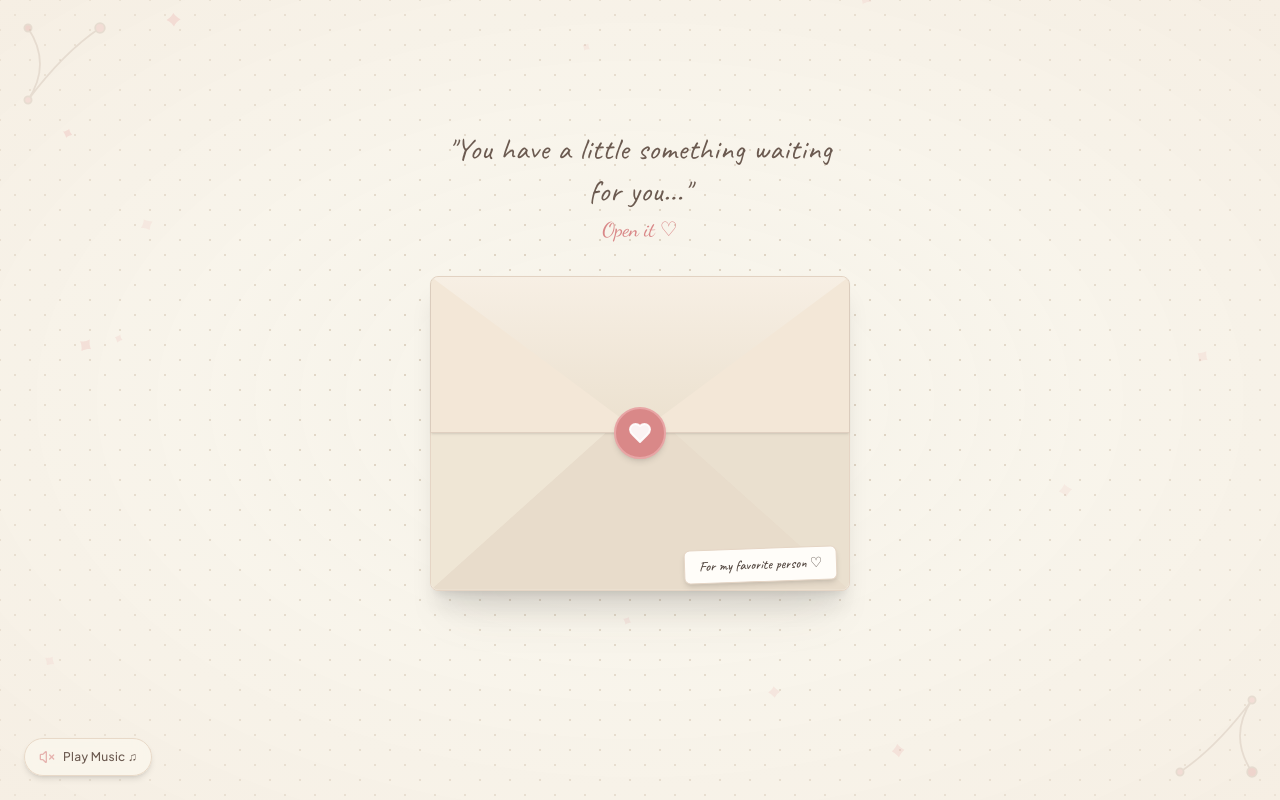
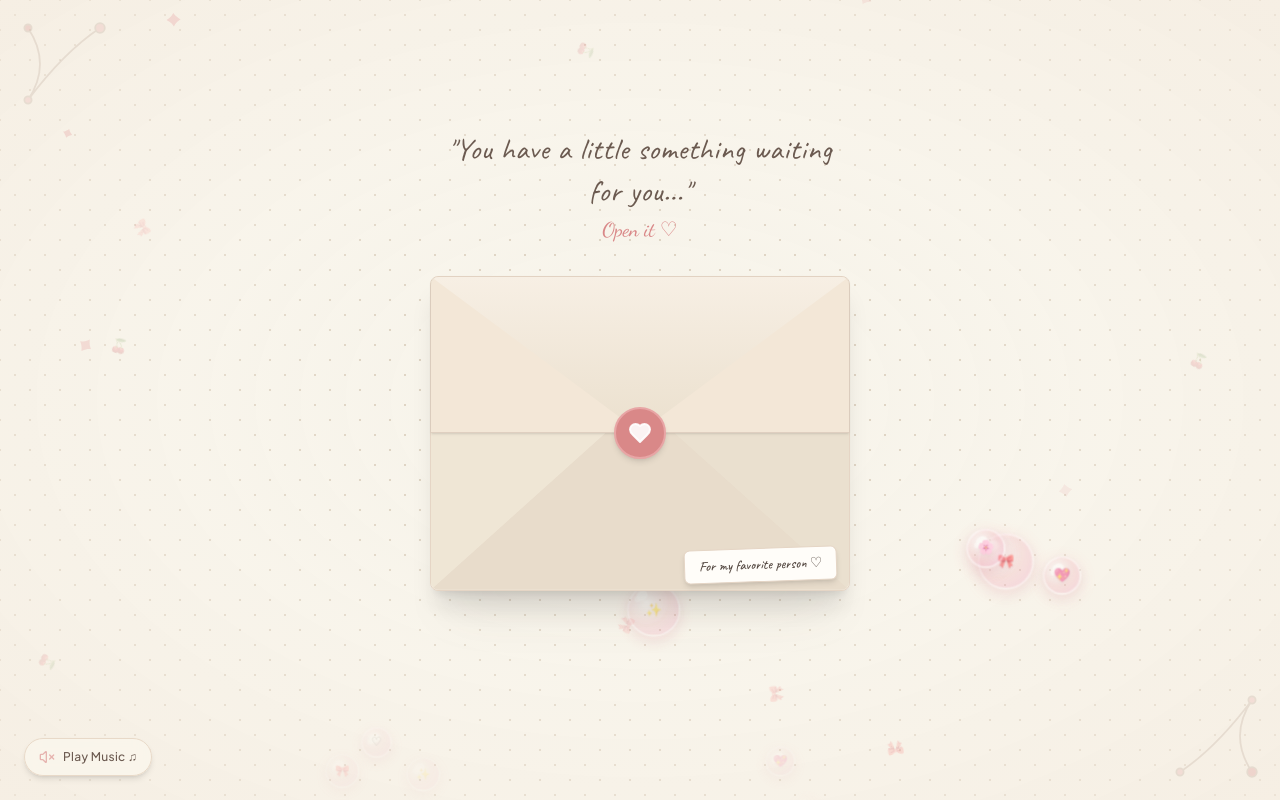
Before and after one commit to TriMind100/birthdaytemplat5, a React (Vite) app: page / in a window 1280 px wide. Built offline with nearby package versions, Linux system fonts and the light colour scheme; a web font is replaced by a local one.

Commit message:
style: enhance background decoration with love bubbles and sticker accents

```diff
--- a/src/components/BackgroundDecoration.jsx
+++ b/src/components/BackgroundDecoration.jsx
@@ -1,5 +1,6 @@
 import React from 'react';
 import { motion } from 'framer-motion';
+import { LoveBubbles } from './LoveBubbles';
 
 export const BackgroundDecoration = () => {
   // Generate random floating petals for tactile background vibe
@@ -15,17 +16,20 @@ export const BackgroundDecoration = () => {
 
   return (
     <div className="fixed inset-0 pointer-events-none z-0 overflow-hidden select-none">
+      {/* Interactive Translucent Love Bubbles */}
+      <LoveBubbles />
+
       {/* Soft Paper Grain Texture Background */}
       <div className="absolute inset-0 paper-texture opacity-90" />
 
       {/* Warm Ambient Vignette */}
       <div className="absolute inset-0 bg-radial from-transparent via-[#FAF5EB]/40 to-[#F5ECE0]/70" />
 
-      {/* Floating Petals Ambient Animation */}
-      {petals.map((p) => (
+      {/* Floating Petals & Cute Sticker Accents Ambient Animation */}
+      {petals.map((p, idx) => (
         <motion.div
           key={p.id}
-          className="absolute text-[#E8A5A5]/40 opacity-75"
+          className="absolute text-[#E8A5A5]/50 opacity-75 select-none"
           style={{
             left: `${p.x}%`,
             top: `${p.y}%`,
@@ -43,9 +47,15 @@ export const BackgroundDecoration = () => {
             delay: p.delay,
           }}
         >
-          <svg width={p.size} height={p.size} viewBox="0 0 24 24" fill="currentColor">
-            <path d="M12 2C12 2 14.5 7 19 9.5C14.5 12 12 17 12 17C12 17 9.5 12 5 9.5C9.5 7 12 2 12 2Z" />
-          </svg>
+          {idx % 4 === 0 ? (
+            <span className="text-sm opacity-60 filter drop-shadow-xs">🍒</span>
+          ) : idx % 4 === 1 ? (
+            <span className="text-sm opacity-60 filter drop-shadow-xs">🎀</span>
+          ) : (
+            <svg width={p.size} height={p.size} viewBox="0 0 24 24" fill="currentColor">
+              <path d="M12 2C12 2 14.5 7 19 9.5C14.5 12 12 17 12 17C12 17 9.5 12 5 9.5C9.5 7 12 2 12 2Z" />
+            </svg>
+          )}
         </motion.div>
       ))}
 
```
